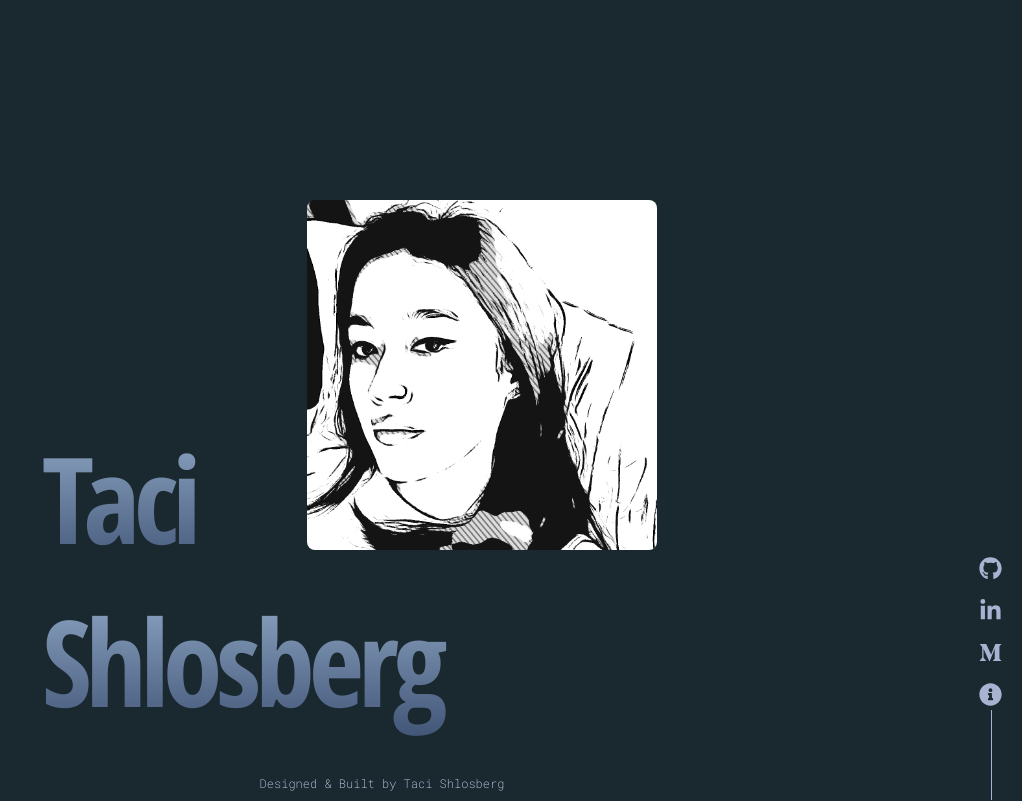
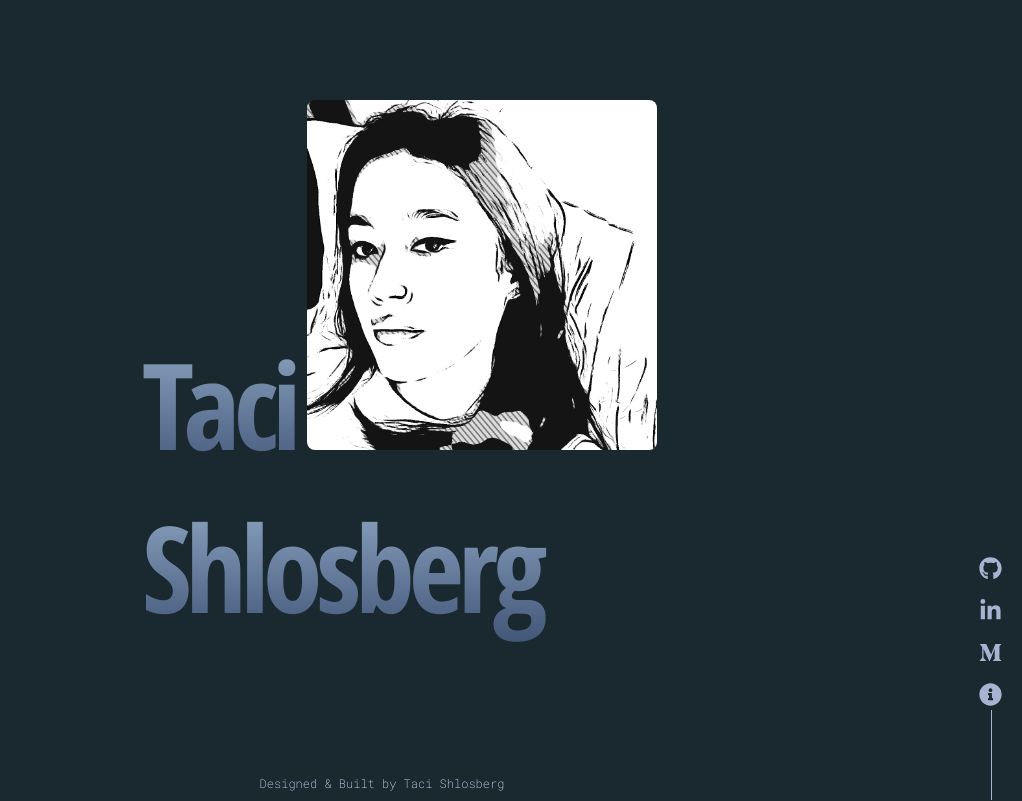
Before and after one commit to tshlos/web, a React (Create React App) app in the folder my-portfolio/: page / in a window 1280 px wide. Shown: the whole page, without its empty margins (258-1280 px from the left). Built offline with nearby package versions, Linux system fonts and the light colour scheme.

Commit message:
Updated homepage

```diff
--- a/my-portfolio/src/components/Home.css
+++ b/my-portfolio/src/components/Home.css
@@ -8,7 +8,7 @@
     width: 350px;
     border-radius: 8px;
     margin-left: 50px;
-    margin-top: 200px;
+    margin-top: 100px;
 }
 
 @media only screen and (max-width: 760px) {
@@ -21,11 +21,10 @@
     position: relative;
     margin-left: auto;
     margin-right: auto;
-    margin-top: -2.3em;
-    padding-left: 10px;
+    margin-top: -2.2em;
     font-size: 7.5vh;
     letter-spacing: -6px;
-    width: 700px;
+    width: 8em;
 }
 
 .first-name, .last-name {
```
